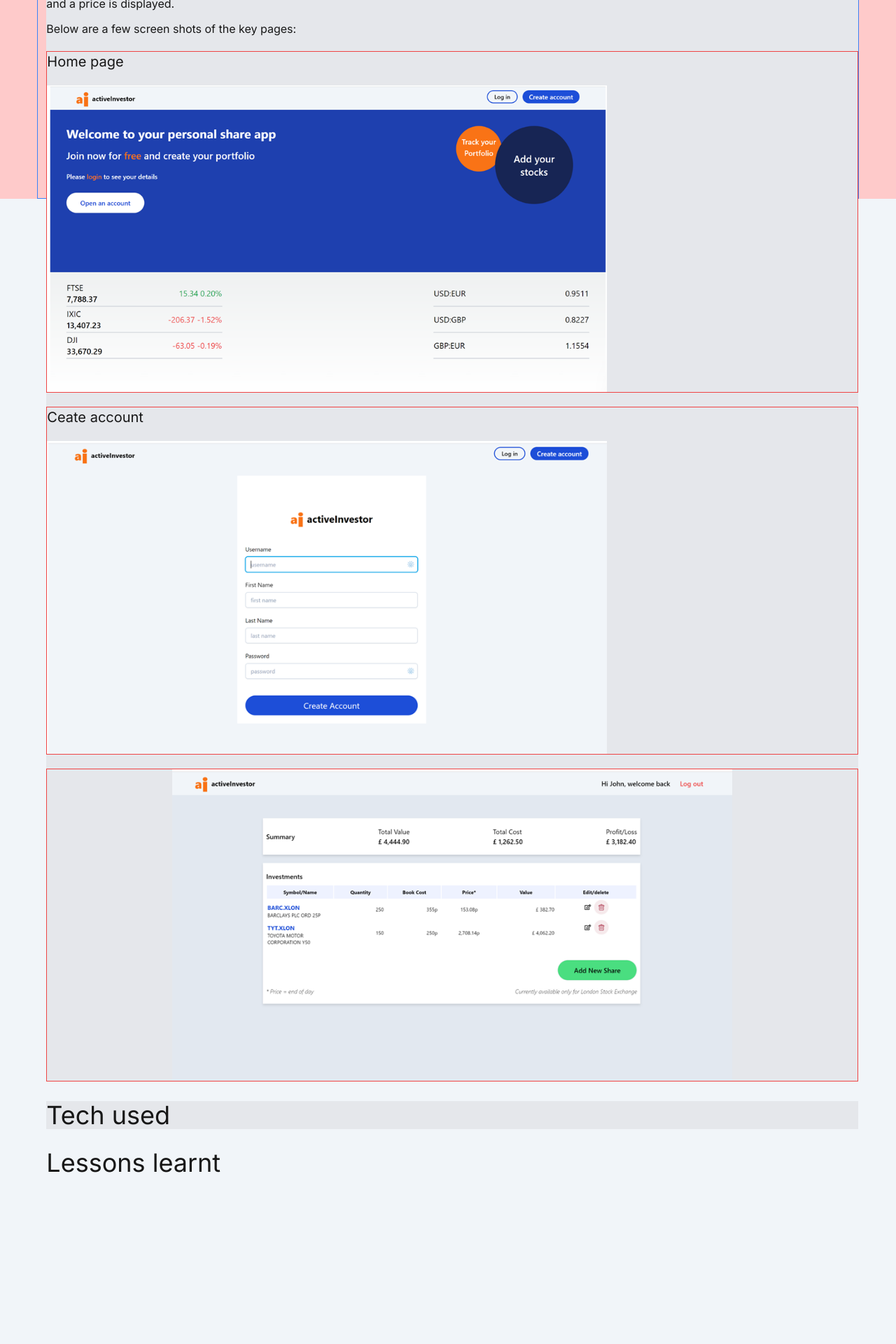
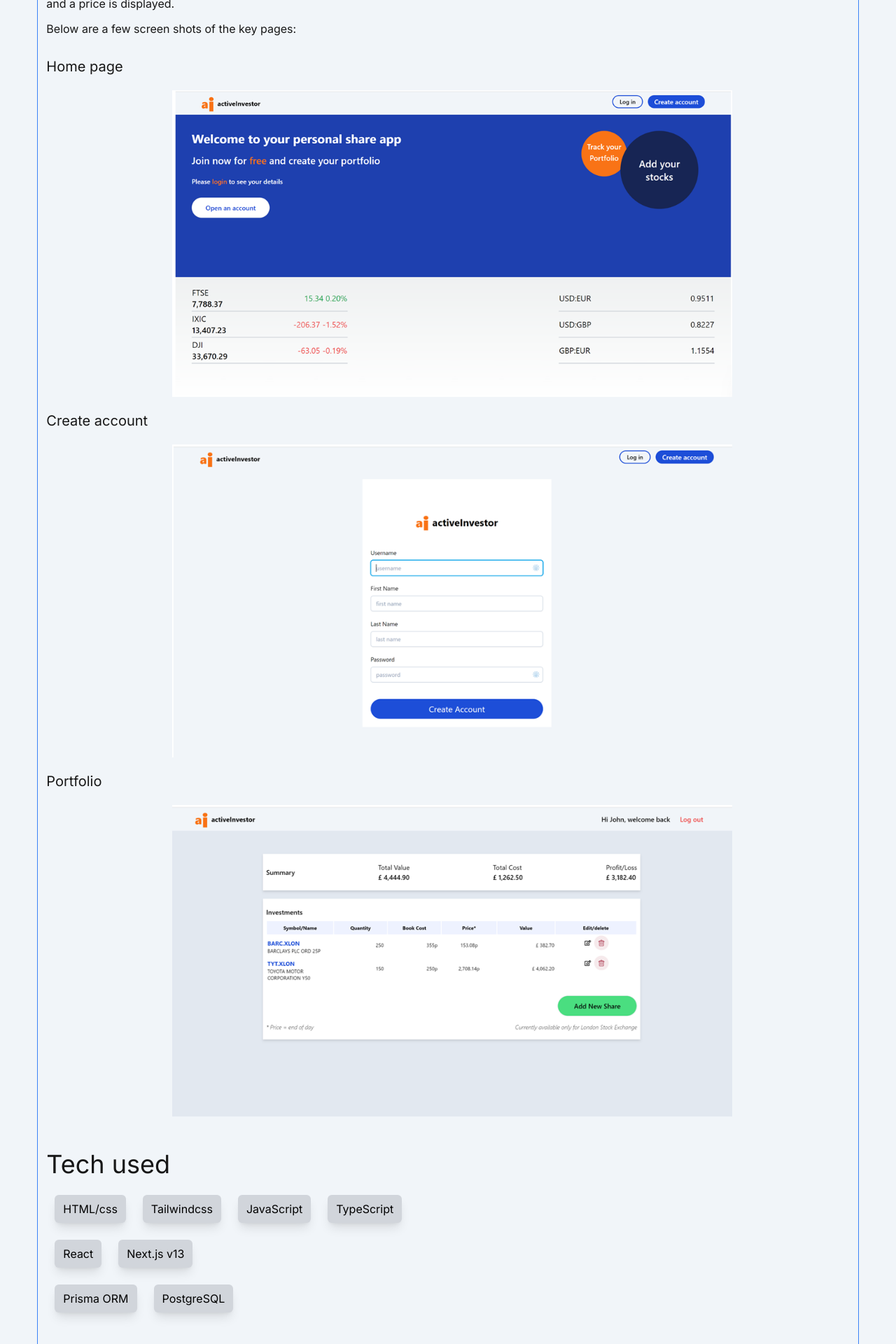
Before and after one commit to johnhm22/iamjohn, a Next.js app: page /projects/finance-app in a window 1280 px wide. Shown: the part 580-2500 px from the top of the page at 70% size. Before the commit the page ends 2263 px from the top, so only its background shows below. Built offline with nearby package versions, Linux system fonts and the light colour scheme.

Commit message:
Continuing coding of finance app details page

```diff
--- a/app/projects/finance-app/page.tsx
+++ b/app/projects/finance-app/page.tsx
@@ -1,45 +1,64 @@
 import React from 'react';
 import Image from 'next/image'
+import Pill from '@/app/components/Pill';
 
 const page = () => {
   return (
     <>
-    <section className='h-screen bg-red-200 flex justify-center'>
-    <div className='w-11/12 pl-3 border border-blue-500'>
+    <section className='h-screen flex justify-center'>
+    <div className='w-11/12 pl-3 border border-blue-500 min-h-max'>
     <h1 className='pt-7 text-5xl mb-9 font-normal'>Finance App</h1>
-    <div className='mb-7 bg-gray-200'>
+    <div className='mb-7 '>
     <p className='text-4xl'>Purpose</p>
     <p className='my-3'>The app was built partly as a training exercise, partly as a demonstration to potential employers of what I can do and partly to allow a family member to record his shareholdings rather than relying on the traditional pen and paper.</p>
         <p>
     Next.js 13 had come out recently and I was keen to use this, make lots of mistakes, get confused and so learn. Also, I had not used Tailwind to any great degree so this was a great opportunity to do so. In addition, having recently worked on a team building an app that took a thoroughly professional approach in terms of code structure and user verification I was keen to replicate it.
     </p>
     </div>
-    <div className='mb-7 bg-gray-200'>
+    <div className='mb-12'>
     <p className='text-4xl'>What does it do?</p>
     <p className='my-3'>The core functionality allows a user to add into a table shares they own, inserting purchase price, and quantity. The app will then retrieve the closing price from the previous trading day (end-of-day) and display the value of each shareholding. A summary table shows the total value and cost and the overall profit/loss.</p>
     <p className='mb-3'>To use the above, the user needs to create an account; just a simple username, first and last name, and password. For some wanting to have the price of an invdividual share, and avoid account creation, there is a soon-to-be-released 'quick quote' feature where the user searches for the company stock and a price is displayed.</p>
-    <p>
+    <p className='mb-7'>
     Below are a few screen shots of the key pages:
     </p>
-    <div className='flex flex-col mt-5 border border-red-500 justify-center'>
-      <p className='mb-5 text-xl'>Home page</p>
+    <p className='mb-5 text-xl'>Home page</p>
+    <div className='flex mt-5  justify-center'>
+
     <Image alt='finance app home page' width={800} height={800} className='' src='/finance-home.png'/>
     </div>
 
-    <div className='mt-5 border border-red-500 flex flex-col justify-center'>
-    <p className='mb-5 text-xl'>Ceate account</p>
+  <p className='my-5 text-xl'>Create account</p>
+    <div className='mt-5  flex justify-center'>
+
     <Image alt='finance app home page' width={800} height={800} className=' ' src='/finance-create-account.png'/>
     </div>
-    <div className='mt-5 border border-red-500 flex justify-center'>
 
+    <p className='my-5 text-xl'>Portfolio</p>
+    <div className='mt-5  flex justify-center'>
     <Image alt='finance app home page' width={800} height={800} className=' ' src='/finance-portfolio.png'/>
     </div>
+    </div>
 
+    <div className='mb-7'>
+    <p className='text-4xl mb-3'>Tech used</p>
+    <div>
+    <Pill text='HTML/css'/>
+    <Pill text='Tailwindcss'/>
+    <Pill text='JavaScript'/>
+    <Pill text='TypeScript'/>
     </div>
-    <div className='mb-7 bg-gray-200'>
-    <p className='text-4xl'>Tech used</p>
+    <div>
+    <Pill text='React'/>
+    <Pill text='Next.js v13'/>
     </div>
-    <p className='text-4xl'>Lessons learnt</p>
+    <div>
+    <Pill text='Prisma ORM'/>
+    <Pill text='PostgreSQL'/>
+    </div>
+    </div>
+    <p className='text-4xl my-3'>Lessons learnt</p>
+    <p className='mb-7'>This was as full-stack as it gets. I wanted to replicated the complexity and professionalism of a commercial project I had developed with a dev team. The difference was that I would do everything. The key learning experiences were tailwind, which I had not seriously used previously, ensuring modularity by using components, and testing with vitest.</p>
     </div>
     </section>
 
```
